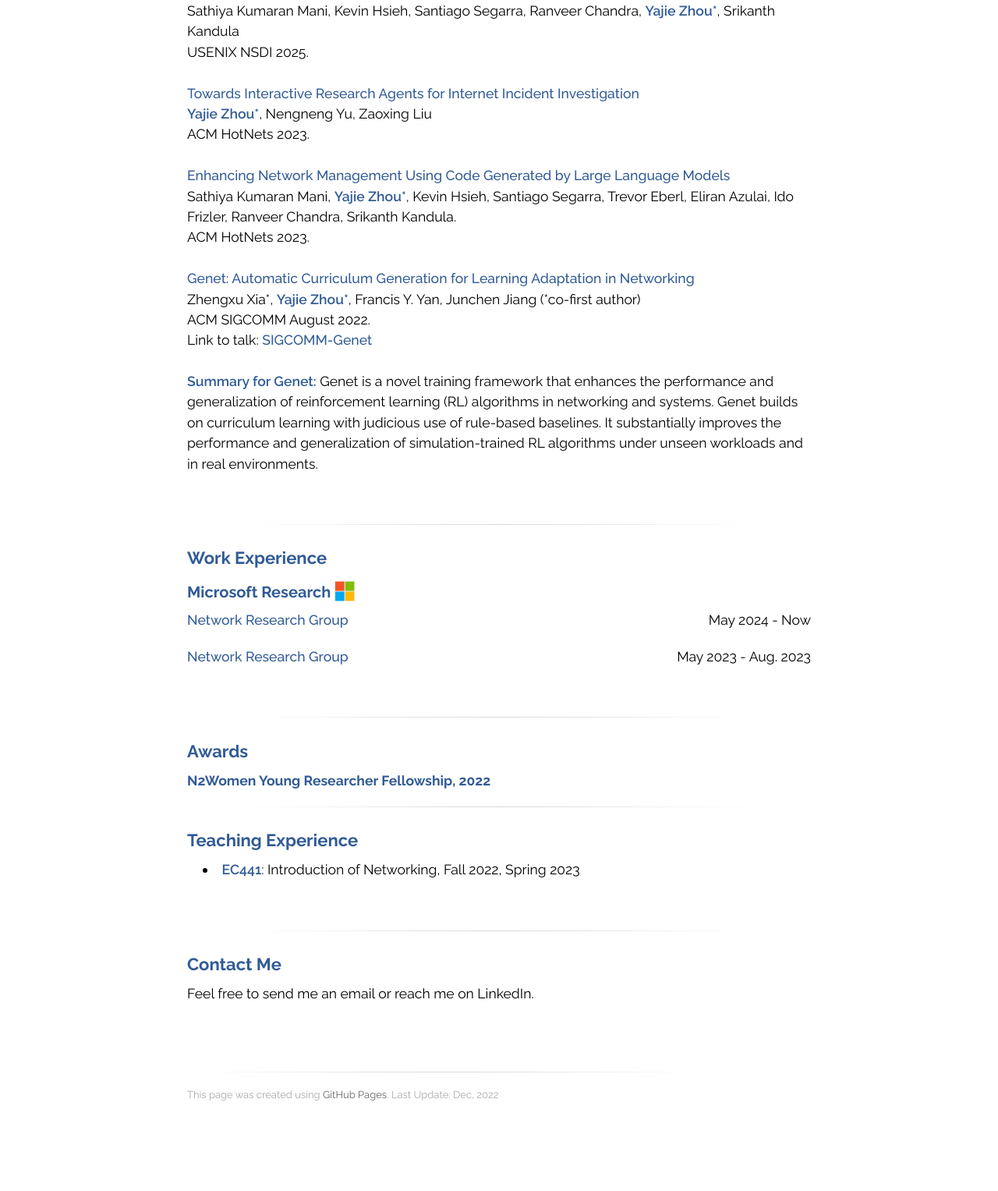
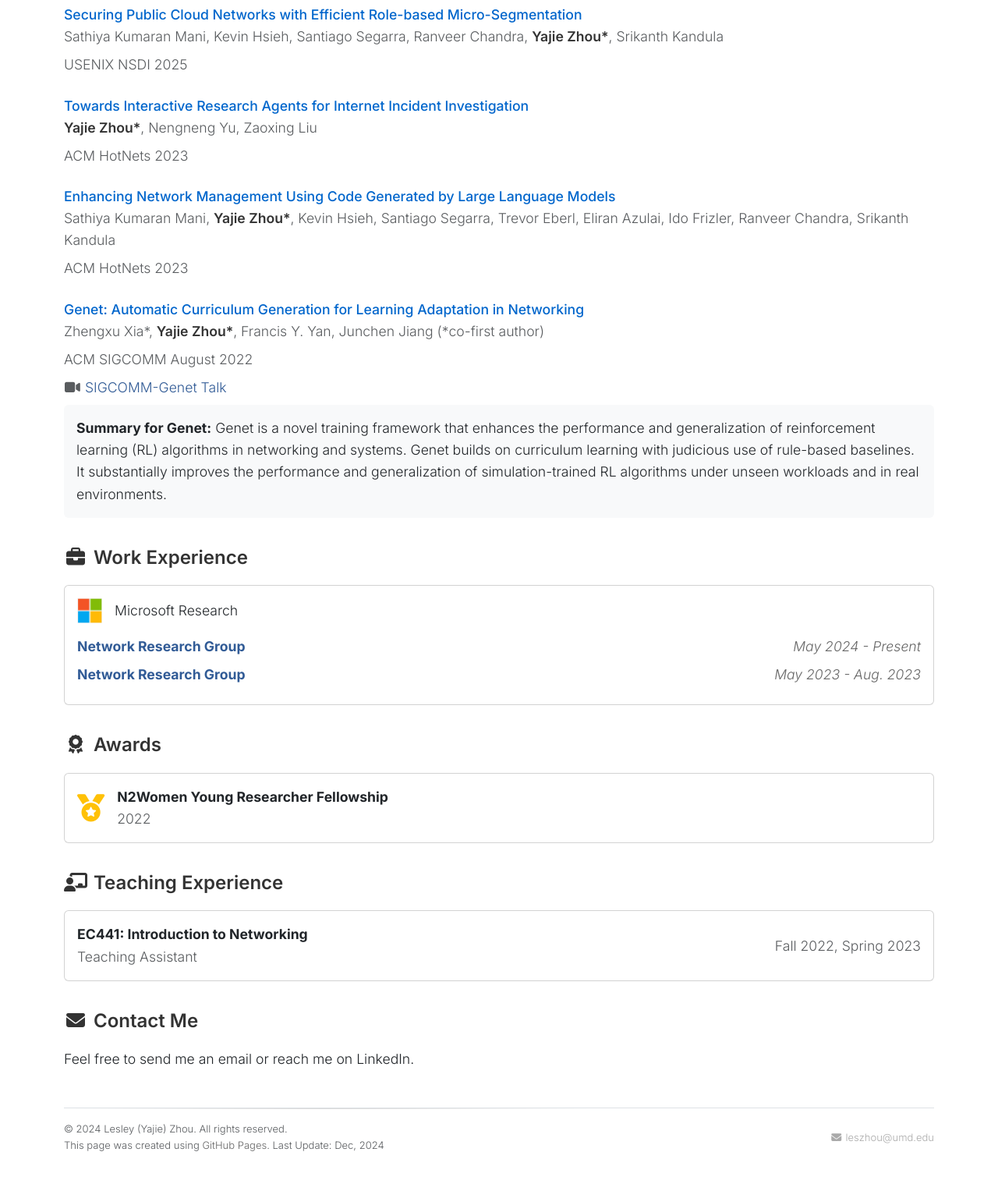
Before and after one commit to lesleychou/lesleychou.github.io, a plain HTML site: page index.html in a window 1280 px wide. Shown: the part 682-2209 px from the top of the page at 78% size. Before the commit the page ends 2145 px from the top, so only its background shows below. Drawn offline with nearby package versions, Linux system fonts and the light colour scheme.

Commit message:
update website style

```diff
--- a/index.html
+++ b/index.html
@@ -1,189 +1,282 @@
-<!DOCTYPE html>
-<html>
+<!doctype html>
+<html lang="en">
   <head>
-    <meta charset='utf-8'>
-    <meta http-equiv="X-UA-Compatible" content="chrome=1">
-    <link href="https://fonts.googleapis.com/css?family=Raleway:400,400i,500,500i,600,600i,700,700i,800,800i,900,900i&display=swap" rel="stylesheet">
-    <link rel="stylesheet" type="text/css" href="stylesheets/stylesheet.css" media="screen" />
+    <meta charset="utf-8">
+    <meta name="viewport" content="width=device-width,initial-scale=1">
+    <title>Lesley (Yajie) Zhou</title>
 
-    <link rel="shortcut icon" href="images/Lh.png" />
-    <!--[if lt IE 9]>
-    <script src="//html5shiv.googlecode.com/svn/trunk/html5.js"></script>
-    <![endif]-->
-    <title>Yajie Zhou</title>
+    <link rel="icon" href="images/Lh.png">
+    <link rel="preconnect" href="https://fonts.googleapis.com">
+    <link rel="preconnect" href="https://fonts.gstatic.com" crossorigin>
+    <link href="https://fonts.googleapis.com/css2?family=Inter:ital,opsz,wght@0,14..32,100..900;1,14..32,100..900&display=swap" rel="stylesheet">
 
-    <script src="https://use.fontawesome.com/0ff5019867.js"></script>
+    <script async src="https://www.googletagmanager.com/gtag/js?id=UA-154639354-1"></script>
     <script>
       window.dataLayer = window.dataLayer || [];
       function gtag(){dataLayer.push(arguments);}
       gtag('js', new Date());
-
       gtag('config', 'UA-154639354-1');
     </script>
 
+    <link href="https://cdn.jsdelivr.net/npm/bootstrap@5.3.3/dist/css/bootstrap.min.css" rel="stylesheet">
+    <link href="https://cdnjs.cloudflare.com/ajax/libs/font-awesome/6.4.0/css/all.min.css" rel="stylesheet">
+    <link rel="stylesheet" type="text/css" href="stylesheets/stylesheet.css" media="screen" />
+
+    <style>
+      body {
+        font-family: 'Inter', sans-serif;
+        line-height: 1.6;
+      }
+      .custom-url { margin-bottom: 2rem; }
+      .header-medium {
+        font-size: 1.5rem;
+        font-weight: 600;
+        margin-bottom: 1rem;
+        color: #333;
+      }
+      .profile-card {
+        background: #f8f9fa;
+        border-radius: 12px;
+        padding: 2rem;
+        margin-bottom: 2rem;
+      }
+      .research-stream {
+        height: 100%;
+        transition: transform 0.2s;
+      }
+      .research-stream:hover {
+        transform: translateY(-2px);
+      }
+      .highlight-title a {
+        color: #0066cc;
+        text-decoration: none;
+        font-weight: 500;
+      }
+      .highlight-title a:hover {
+        text-decoration: underline;
+      }
+      .highlight-content {
+        font-weight: 600;
+        color: #333;
+      }
+      .date-at-right {
+        float: right;
+        color: #666;
+        font-style: italic;
+      }
+      .news-list .d-flex {
+        margin-bottom: 1rem;
+        align-items: flex-start;
+        gap: 1rem;
+      }
+      .news-list .badge {
+        min-width: 80px;
+        text-align: center;
+      }
+    </style>
   </head>
 
   <body>
-    <div id="container">
-      <div class="inner">
+    <nav class="navbar navbar-expand-md sticky-top bg-light-subtle border-bottom py-3">
+      <div class="container">
+        <a class="navbar-brand" href="/">Lesley (Yajie) Zhou</a>
+        <button class="navbar-toggler" type="button" data-bs-toggle="collapse" data-bs-target="#navbar-menu" aria-controls="navbar-menu" aria-expanded="false" aria-label="Toggle navigation">
+          <span class="navbar-toggler-icon"></span>
+        </button>
+        <div id="navbar-menu" class="collapse navbar-collapse">
+          <div class="navbar-nav ms-auto">
+            <a class="nav-link active" aria-current="page" href="#about">About</a>
+            <a class="nav-link" href="#projects">Publications</a>
+            <a class="nav-link" href="#researches">Experience</a>
+            <a class="nav-link" href="#teaching">Teaching</a>
+            <a class="nav-link" href="papers/Lesley_Research_CV.pdf">CV</a>
+          </div>
+        </div>
+      </div>
+    </nav>
 
-	  <div style="padding-top:35px; float:right; margin:0;">
-		  <img alt="Yajie Zhou" src="images/les_hompage.png" width="190"/>
+    <div class="container">
+      <div id="profile-card" class="profile-card d-flex flex-wrap-reverse justify-content-center align-items-center p-3 mt-4 row-gap-1 column-gap-4">
+        <div>
+          <h3 class="mt-3 mb-4">
+            <span id="name-divider">Lesley (Yajie) Zhou</span>
+          </h3>
+          <p>4th Year PhD Student<br>
+          University of Maryland, College Park (UMD)<br>
+          Advised by <a href="https://zaoxing.github.io/">Prof. Alan Liu</a></p>
+
+          <div>
+            <i class="fa-solid fa-envelope fa-fw"></i>
+            leszhou@umd.edu
           </div>
-        <header>
-        <h1>Lesley (Yajie) Zhou</h1>
-        </header>
 
+          <ul class="nav mt-3">
+            <li><a class="text-body" href="https://github.com/lesleychou" data-bs-toggle="tooltip" data-bs-title="GitHub">
+              <i class="fs-5 fa-brands fa-github"></i></a></li>
+            <li class="ms-2"><a class="text-body" href="https://www.linkedin.com/in/yajie-lesley-zhou-84515a169/" data-bs-toggle="tooltip" data-bs-title="LinkedIn">
+              <i class="fs-5 fa-brands fa-linkedin"></i></a></li>
+            <li class="ms-2"><a class="text-body" href="https://scholar.google.com/citations?user=j_tC_xsAAAAJ&hl=en" data-bs-toggle="tooltip" data-bs-title="Google Scholar">
+              <i class="fs-5 fa-brands fa-google-scholar"></i></a></li>
+          </ul>
+        </div>
+        <div>
+          <img id="profile-picture" src="images/les_hompage.png" style="width: 190px; border-radius: 12px;">
+        </div>
+      </div>
+    </div>
+
+    <div class="container custom-url">
+      <div class="header-medium">
+        <i class="fa-regular fa-id-card fa-fw me-2"></i>About me
+      </div>
       <p>
-	  <img style="position: relative;height: 27px;top: 8px" src="images/emailppt.png">  leszhou@umd.edu<br>
-          <a href="https://github.com/lesleychou">GitHub</a><br>
-	  <a href="https://www.linkedin.com/in/yajie-lesley-zhou-84515a169/">LinkedIn</a><br>
-    <a href="https://scholar.google.com/citations?user=j_tC_xsAAAAJ&hl=en">Google Scholar</a><br>
+        I am a 4th Year PhD student at University of Maryland, College Park (UMD), advised by <a href="https://zaoxing.github.io/">Prof. Alan Liu</a>. We are working on self-driving networking systems with practical ML-powered approaches, where we focus on improving the robustness and reliability of the system.
+      </p>
+      <p>
+        Prior to my PhD studies, I received my M.S. degree from <a href="https://www.kaist.ac.kr/en/">KAIST</a>, and my B.S. degree from <a href="https://en.xidian.edu.cn/">Xidian University</a> in China, majoring in Computer Science.
+      </p>
+    </div>
 
-	  <!-- <a href="">Google Scholar</a><br> -->
-        <a href="papers/Lesley_Research_CV.pdf">CV</a><br>
-        <!-- <a href="https://scholar.google.com/citations?hl=en&user=6OwgXnMAAAAJ&view_op=list_works&gmla=AJsN-F58FhRLaCayg0rJOlFldI6g0pl8R8DTB2R-VrIZNvEWI_IzY8S9KQNIjhpnpewO5k0fbBTCCNk5WIue0ENdekxzKiwTMc_v1nVBXhvHzSPgMkBGR8Y">Google Scholar</a>, <a href="https://dblp.org/pers/hd/z/Zhu:Xiangfeng">DBLP</a></p> -->
-        <!-- <a href="https://xzhu0027.gitbook.io/blog/">Blog</a> -->
-        <br>
-        <hr>
+    <div class="container custom-url">
+      <div class="header-medium">
+        <i class="fa-solid fa-file-text fa-fw me-2"></i>Publications
+      </div>
+      <div class="mb-4">
+        <div class="highlight-title">
+          <a href="https://www.usenix.org/system/files/nsdi25-mani.pdf">Securing Public Cloud Networks with Efficient Role-based Micro-Segmentation</a>
+        </div>
+        <div class="text-muted mb-2">
+          Sathiya Kumaran Mani, Kevin Hsieh, Santiago Segarra, Ranveer Chandra, <span class="highlight-content">Yajie Zhou*</span>, Srikanth Kandula
+        </div>
+        <div class="text-muted"><i>USENIX NSDI 2025</i></div>
+      </div>
 
+      <div class="mb-4">
+        <div class="highlight-title">
+          <a href="https://conferences.sigcomm.org/hotnets/2023/papers/hotnets23_zhou.pdf">Towards Interactive Research Agents for Internet Incident Investigation</a>
+        </div>
+        <div class="text-muted mb-2">
+          <span class="highlight-content">Yajie Zhou*</span>, Nengneng Yu, Zaoxing Liu
+        </div>
+        <div class="text-muted"><i>ACM HotNets 2023</i></div>
+      </div>
 
-        <h2 id="about">About me</h2>
+      <div class="mb-4">
+        <div class="highlight-title">
+          <a href="https://conferences.sigcomm.org/hotnets/2023/papers/hotnets23_mani_zhou.pdf">Enhancing Network Management Using Code Generated by Large Language Models</a>
+        </div>
+        <div class="text-muted mb-2">
+          Sathiya Kumaran Mani, <span class="highlight-content">Yajie Zhou*</span>, Kevin Hsieh, Santiago Segarra, Trevor Eberl, Eliran Azulai, Ido Frizler, Ranveer Chandra, Srikanth Kandula
+        </div>
+        <div class="text-muted"><i>ACM HotNets 2023</i></div>
+      </div>
 
-      	<p>
-          I am a 4th Year PhD student at University of Maryland, College Park (UMD), advised by <a href="https://zaoxing.github.io/"> Prof. Alan Liu </a>. We are working on self-driving networking systems with practical ML-powered approaches, where we focus on improving the robustness and reliablity of the system.
-        </p>
+      <div class="mb-4">
+        <div class="highlight-title">
+          <a href="https://dl.acm.org/doi/pdf/10.1145/3544216.3544243">Genet: Automatic Curriculum Generation for Learning Adaptation in Networking</a>
+        </div>
+        <div class="text-muted mb-2">
+          Zhengxu Xia*, <span class="highlight-content">Yajie Zhou*</span>, Francis Y. Yan, Junchen Jiang (*co-first author)
+        </div>
+        <div class="text-muted mb-2"><i>ACM SIGCOMM August 2022</i></div>
+        <div class="text-muted mb-2">
+          <i class="fa-solid fa-video fa-fw"></i>
+          <a href="https://www.youtube.com/watch?v=VdCYPc0fybI&list=PLU4C2_kotFP2rg92oGchLFN0Y7F3liFio&index=23">SIGCOMM-Genet Talk</a>
+        </div>
+        <div class="mt-2 p-3 bg-light rounded">
+          <strong>Summary for Genet:</strong> Genet is a novel training framework that enhances the performance and generalization of reinforcement learning (RL) algorithms in networking and systems. Genet builds on curriculum learning with judicious use of rule-based baselines. It substantially improves the performance and generalization of simulation-trained RL algorithms under unseen workloads and in real environments.
+        </div>
+      </div>
+    </div>
 
+    <div class="container custom-url">
+      <div class="header-medium">
+        <i class="fa-solid fa-briefcase fa-fw me-2"></i>Work Experience
+      </div>
+      <div class="card mb-4">
+        <div class="card-body">
+          <div class="d-flex align-items-center mb-3">
+            <img src="images/msr.png" style="height: 32px;" class="me-3">
+            <h5 class="card-title mb-0">Microsoft Research</h5>
+          </div>
+          <div class="mb-2">
+            <strong><a href="https://www.microsoft.com/en-us/research/group/networking-research/people/">Network Research Group</a></strong>
+            <span class="date-at-right">May 2024 - Present</span>
+          </div>
+          <div class="mb-2">
+            <strong><a href="https://www.microsoft.com/en-us/research/group/networking-research/people/">Network Research Group</a></strong>
+            <span class="date-at-right">May 2023 - Aug. 2023</span>
+          </div>
+        </div>
+      </div>
+    </div>
 
-        <p>
-          Prior to Boston University, I received my M.S. degree from <a href="https://www.kaist.ac.kr/en/">KAIST</a>, and my B.S. degree from <a href="https://en.xidian.edu.cn/"> Xidian University</a> in China, majoring in Computer Science.
-        </p>
+    <div class="container custom-url">
+      <div class="header-medium">
+        <i class="fa-solid fa-award fa-fw me-2"></i>Awards
+      </div>
+      <div class="card">
+        <div class="card-body">
+          <div class="d-flex align-items-center">
+            <i class="fa-solid fa-medal text-warning fa-2x me-3"></i>
+            <div>
+              <strong>N2Women Young Researcher Fellowship</strong>
+              <div class="text-muted">2022</div>
+            </div>
+          </div>
+        </div>
+      </div>
+    </div>
 
-        <!-- <p>
-          I am also honored to be advised by <a href="https://people.cs.uchicago.edu/~junchenj/">Prof. Junchen Jiang</a>,  <a href="https://francisyyan.org/">Prof. Francis Yan</a>, and Dr. Kevin. We proposed Genet for improving the performance and generalization of RL-based networking systems.
-        </p>
- -->
+    <div class="container custom-url">
+      <div class="header-medium">
+        <i class="fa-solid fa-chalkboard-teacher fa-fw me-2"></i>Teaching Experience
+      </div>
+      <div class="card">
+        <div class="card-body">
+          <div class="d-flex justify-content-between align-items-center">
+            <div>
+              <strong>EC441: Introduction to Networking</strong>
+              <div class="text-muted">Teaching Assistant</div>
+            </div>
+            <div class="text-muted">
+              Fall 2022, Spring 2023
+            </div>
+          </div>
+        </div>
+      </div>
+    </div>
 
-
-      	<br>
-        <hr>
-
-        <h2 id="projects">Publications</h2>
-        <p>
-          <span class="highlight-title"><a href="https://www.usenix.org/system/files/nsdi25-mani.pdf">Securing Public Cloud Networks with Efficient Role-based Micro-Segmentation</a></span><br>
-          Sathiya Kumaran Mani, Kevin Hsieh, Santiago Segarra, Ranveer Chandra, <span class="highlight-content">Yajie Zhou*</span>, Srikanth Kandula</br>
-          <i> USENIX NSDI 2025. </i>
-          <br>
-          <br>
-          <span class="highlight-title"><a href="https://conferences.sigcomm.org/hotnets/2023/papers/hotnets23_zhou.pdf">Towards Interactive Research Agents for Internet Incident Investigation</a></span><br>
-          <span class="highlight-content">Yajie Zhou*</span>, Nengneng Yu, Zaoxing Liu</br>
-          <i> ACM HotNets 2023. </i>
-          <br>
-          <br>
-          <span class="highlight-title"><a href="https://conferences.sigcomm.org/hotnets/2023/papers/hotnets23_mani_zhou.pdf">Enhancing Network Management Using Code Generated by Large Language Models</a></span><br>
-          Sathiya Kumaran Mani, <span class="highlight-content">Yajie Zhou*</span>, Kevin Hsieh, Santiago Segarra, Trevor Eberl, Eliran Azulai, Ido Frizler, Ranveer Chandra, Srikanth Kandula.</br>
-          <i> ACM HotNets 2023. </i>
-          <br>
-          <br>
-          <span class="highlight-title"><a href="https://dl.acm.org/doi/pdf/10.1145/3544216.3544243">Genet: Automatic Curriculum Generation for Learning Adaptation in Networking</a></span><br>
-          Zhengxu Xia*, <span class="highlight-content">Yajie Zhou*</span>, Francis Y. Yan, Junchen Jiang (*co-first author)</br>
-          <i> ACM SIGCOMM August 2022. </i>
-          <br> <i>Link to talk: <a href="https://www.youtube.com/watch?v=VdCYPc0fybI&list=PLU4C2_kotFP2rg92oGchLFN0Y7F3liFio&index=23">SIGCOMM-Genet</a> </i>
-          <br>
-          <br> <span class="highlight-content">Summary for Genet:</span>
-          Genet is a novel training framework that enhances the performance and generalization of reinforcement learning (RL) algorithms in networking and systems. Genet builds on curriculum learning with judicious use of rule-based baselines. It substantially improves the performance and generalization of simulation-trained RL algorithms under unseen workloads and in real environments.</br>
-        </p>
-
-        <br>
-        <hr>
-
-        <h2 id="researches">Work Experience</h2>
-        <ul>
-          <h3>Microsoft Research <img style="position: relative;height: 26px; top: 5px" src="images/msr.png"></h3>
-          <p><a href="https://www.microsoft.com/en-us/research/group/networking-research/people/">Network Research Group</a> <span class="date-at-right">May 2024 - Now</span>
-          <p><a href="https://www.microsoft.com/en-us/research/group/networking-research/people/">Network Research Group</a> <span class="date-at-right">May 2023 - Aug. 2023</span>
-          <ul>
-          <!-- <li><a href="https://zaoxing.github.io/" class="highlight-content">Prof. Alan Liu </a>, Boston University, Aug. 2021 - Now</li>
-          <li><a href="https://people.cs.uchicago.edu/~junchenj/" class="highlight-content">Prof. Junchen Jiang</a> and <a href="https://francisyyan.org/" class="highlight-content">Dr. Francis Yan</a>, University of Chicago, Aug. 2020 - Aug. 2022</li>
-          <li><a href="http://lanada.kaist.ac.kr/index.html" class="highlight-content">LANADA Lab</a>, KAIST, Sep. 2018 - Feb. 2020</li> -->
-
-      	</ul>
-
-        <br>
-        <hr>
-
-        <h2 id="projects">Awards</h2>
-        <p>
-          <!-- <span class="highlight-title">SIGCOMM Travel Grant, 2023</span><br>
-          <span class="highlight-title">SIGCOMM Travel Grant, 2022</span><br> -->
-          <span class="highlight-title">N2Women Young Researcher Fellowship, 2022</span><br>
-
-        </p>
-
-        <!-- <p>
-         USENIX NSDI, 2020, [<a href="papers/sol-nsdi2020.pdf">paper</a>][<a href="https://github.com/SymbioticLab/Sol">code</a>][<a href="https://www.usenix.org/conference/nsdi20/presentation/lai">talk</a>][<a href="https://news.engin.umich.edu/2020/03/big-data-small-footprint/">media coverage</a>] <br>
-          Acceptance Rate: 18.36%
-        </p> -->
-
-	<!--
-        <h2 id="blog">Blog:</h2>
-        <p>
-          I'm actively maintaining a <a href="https://xzhu0027.gitbook.io/blog/">personal blog</a> about interesting papers I read, notes about some online courses and some random thoughts.
-        </p>
-
-    	  <br>
-        <hr>
-	-->
-
-<!--
-            <h2 id="experieces">Work Experience:</h2>
-
-            <h2><a href="https://databricks.com/">Databricks</a><img style="position: relative;height: 33px;top: 8px" src="images/db.png"></h2>
-          <p>Software Engineer Intern, Serverless Team <span class="date-at-right">2020</span></p>
-          <p>Software Engineer Intern, Serverless Team <span class="date-at-right">May 2020 - Aug. 2020</span><br> Remote</p>
-          <ul>
-               <li>Worked on the next-generation distributed filesystem for Dropbox</li>
-               <li>Designed and implemented an asynchronous system to unmount namespaces that a user loses access to</li>
-               <li>Rearchitected our MapReduce framework to be more efficient and fault-tolerant using RocksDB and gRPC</li>
-          </ul>
-
-          <br>
-          <h2><a href="https://www.dropbox.com/">Dropbox   </a><img style="position: relative;height: 27px;top: 3px" src="images/dbx.png"></h2>
-          <p>Software Engineer Intern, Filesystem Team  <span class="date-at-right">2019</span></p>
-          <p>Software Engineer Intern, Filesystem Team  <span class="date-at-right">May 2019 - Aug. 2019</span><br> San Francisco, CA</p>
-          <ul>
-               <li>Worked on the next-generation distributed filesystem for Dropbox</li>
-               <li>Designed and implemented an asynchronous system to unmount namespaces that a user loses access to</li>
-               <li>Rearchitected our MapReduce framework to be more efficient and fault-tolerant using RocksDB and gRPC</li>
-          </ul>
-
-        <br>
-        <hr> -->
-
-
-
-        <hr>
-
-        <h2 id="teaching">Teaching Experience</h2>
-        <ul>
-        	<li><span class="highlight-content">EC441</span>: Introduction of Networking, Fall 2022, Spring 2023 </li>
-        </ul>
-        <br>
-
-        <hr>
-
-        <h2 id="about">Contact Me</h2>
+    <div class="container custom-url">
+      <div class="header-medium">
+        <i class="fa-solid fa-envelope fa-fw me-2"></i>Contact Me
+      </div>
       <p>
         Feel free to send me an email or reach me on LinkedIn.
       </p>
+    </div>
 
+    <div class="container custom-url">
+      <footer class="d-flex flex-wrap justify-content-between align-items-center py-3 mb-4 mt-5 border-top">
+        <div>
+          <span class="mb-3 text-body-secondary">&copy; 2024 Lesley (Yajie) Zhou. All rights reserved.</span>
           <br>
+          <span class="text-body-secondary">This page was created using <a href="http://pages.github.com">GitHub Pages</a>. Last Update: Dec, 2024</span>
+        </div>
+        <div>
+          <i class="fa-solid fa-envelope fa-fw"></i>
+          leszhou@umd.edu
+        </div>
+      </footer>
+    </div>
 
-        <footer>
-          This page was created using <a href="http://pages.github.com">GitHub Pages</a>. Last Update: Dec, 2022
-        </footer>
-
-      </div>
-    </div>
+    <script src="https://cdn.jsdelivr.net/npm/bootstrap@5.3.3/dist/js/bootstrap.bundle.min.js"></script>
+    <script>
+      // Initialize tooltips
+      var tooltipTriggerList = [].slice.call(document.querySelectorAll('[data-bs-toggle="tooltip"]'))
+      var tooltipList = tooltipTriggerList.map(function (tooltipTriggerEl) {
+        return new bootstrap.Tooltip(tooltipTriggerEl)
+      })
+    </script>
   </body>
 </html>
```
Lines whose indentation alone changed are shown as unchanged.
